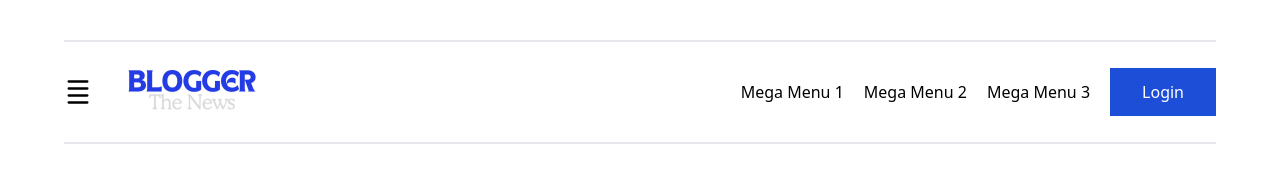
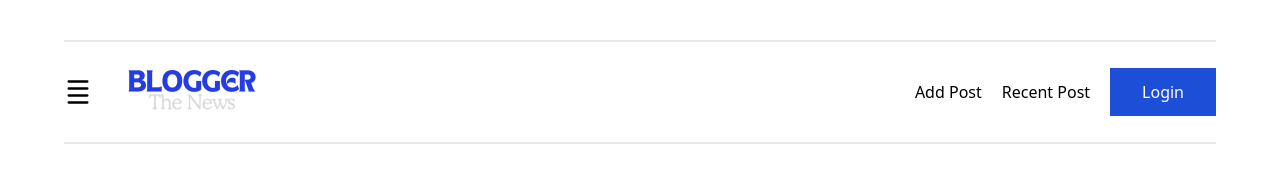
Before and after one commit to webxrahat/Blogger, a React (Vite) app in the folder frontend/: page / in a window 1280 px wide. Shown: the top 170 px of the page. Built offline with nearby package versions, Linux system fonts and the light colour scheme.

Commit message:
menu add

```diff
--- a/frontend/src/components/Navbar.jsx
+++ b/frontend/src/components/Navbar.jsx
@@ -14,9 +14,8 @@ function Navbar() {
     </div>
     <div className="flex items-center">
      <ul className="flex items-center mr-5">
-      <NavLink>Mega Menu 1</NavLink>
-      <NavLink className="px-5">Mega Menu 2</NavLink>
-      <NavLink>Mega Menu 3</NavLink>
+      <NavLink className="px-5">Add Post</NavLink>
+      <NavLink>Recent Post</NavLink>
      </ul>
      <button className="bg-blue-700 px-8 py-3 text-white">Login</button>
     </div>
```
